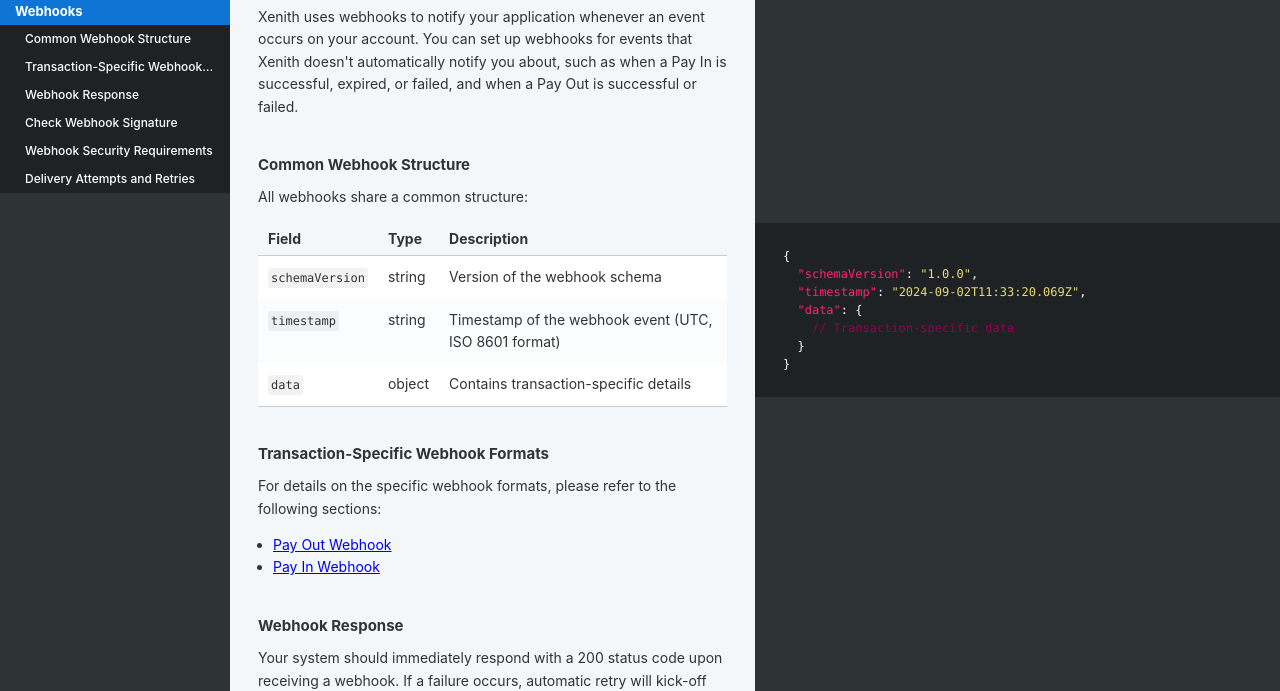
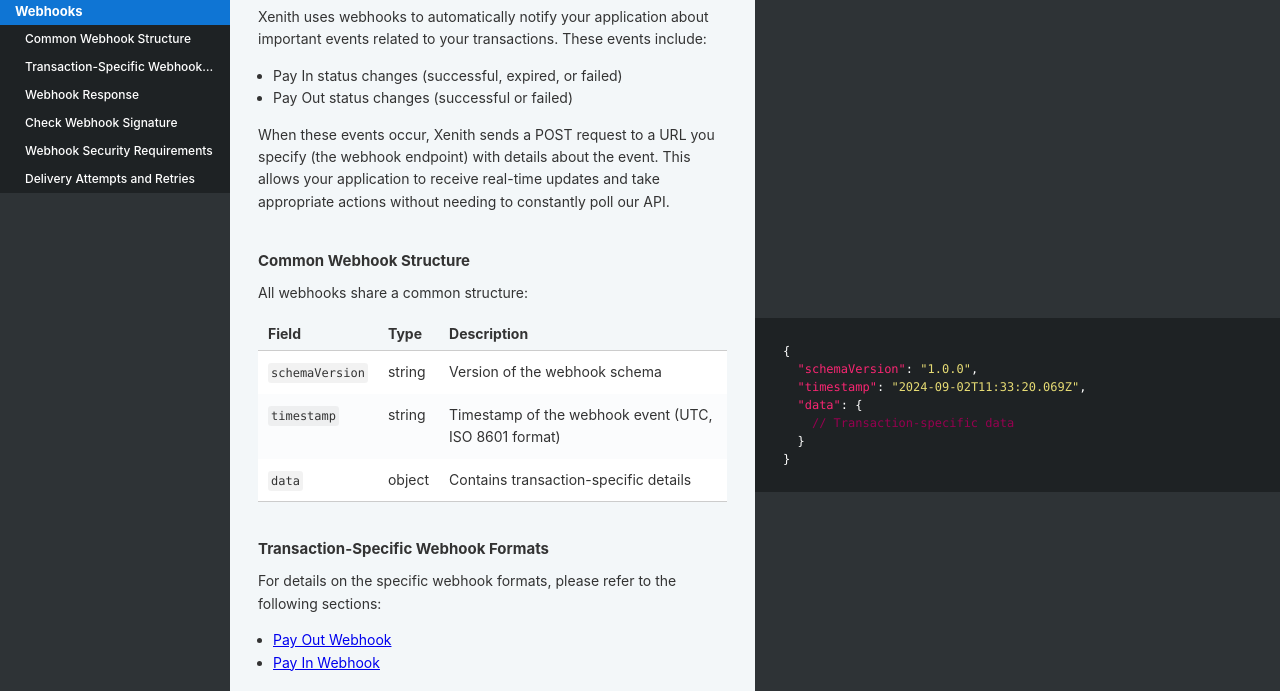
Before and after one commit to xenithlabs/xenithlabs.github.io, a plain HTML site: page api/v1/webhook/webhook.html in a window 1280 px wide. Shown: the part 71-762 px from the top of the page. Drawn offline with Linux system fonts and the light colour scheme.

Commit message:
feat: update webhook description

```diff
--- a/api/v1/webhook/webhook.html
+++ b/api/v1/webhook/webhook.html
@@ -328,7 +328,14 @@
       <div class="dark-box"></div>
       <div class="content">
         <h1 id='webhooks'>Webhooks</h1>
-<p>Xenith uses webhooks to notify your application whenever an event occurs on your account. You can set up webhooks for events that Xenith doesn&#39;t automatically notify you about, such as when a Pay In is successful, expired, or failed, and when a Pay Out is successful or failed.</p>
+<p>Xenith uses webhooks to automatically notify your application about important events related to your transactions. These events include:</p>
+
+<ul>
+<li>Pay In status changes (successful, expired, or failed)</li>
+<li>Pay Out status changes (successful or failed)</li>
+</ul>
+
+<p>When these events occur, Xenith sends a POST request to a URL you specify (the webhook endpoint) with details about the event. This allows your application to receive real-time updates and take appropriate actions without needing to constantly poll our API.</p>
 <h3 id='common-webhook-structure'>Common Webhook Structure</h3>
 <p>All webhooks share a common structure:</p>
 <div class="highlight"><pre class="highlight json tab-json"><code><span class="p">{</span><span class="w">
```
Also changed, not shown: index.html (+8 -1 lines).
